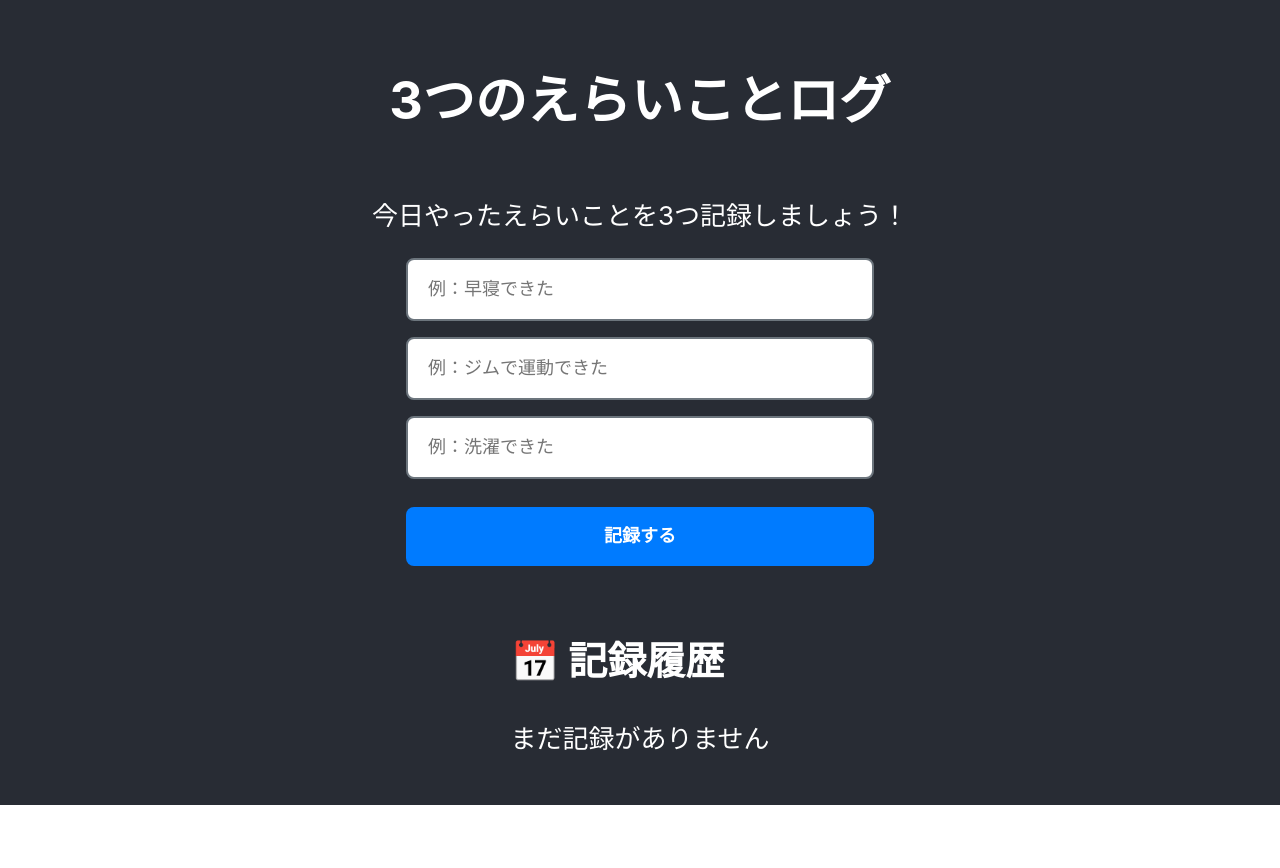
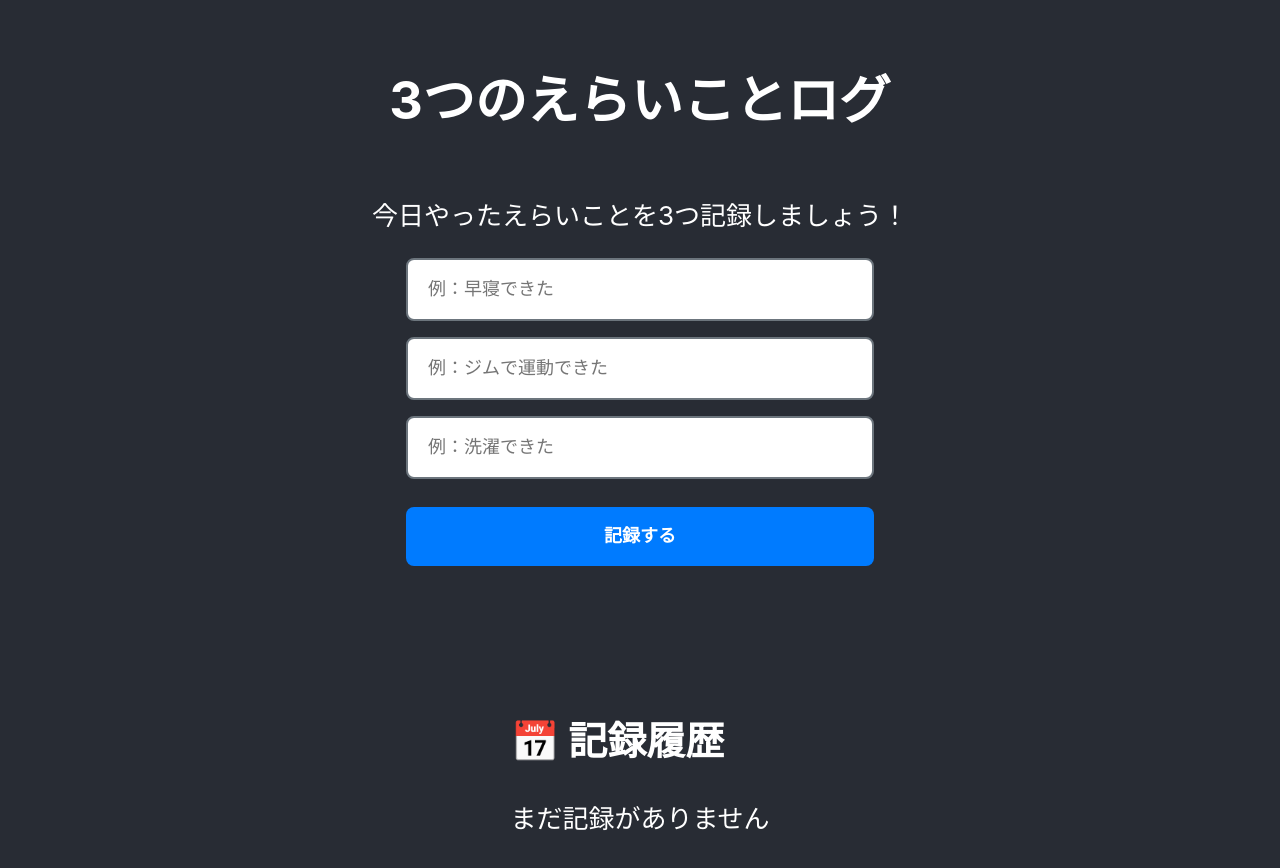
Before and after one commit to 2na3/erai-things-tracker, a React (Create React App) app: page / in a window 1280 px wide. Shown: the top 868 px of the page. Before the commit the page ends 805 px from the top, so only its background shows below. Built offline with nearby package versions, Linux system fonts and the light colour scheme.

Commit message:
Change:スクリーンリーダー機能の実装を変更

```diff
--- a/src/components/MessageDisplay/MessageDisplay.tsx
+++ b/src/components/MessageDisplay/MessageDisplay.tsx
@@ -1,4 +1,4 @@
-import React, { useEffect, useRef } from 'react';
+import React from 'react';
 import styles from './MessageDisplay.module.css'
 
 interface Message {
@@ -24,35 +24,16 @@ const getMessageClass = (type: 'success' | 'error' | 'info') => {
 };
 
 const MessageDisplay = ({message}:MessageDisplayProps) => {
-  const messageRef = useRef<HTMLParagraphElement>(null);
-
-  useEffect(() => {
-    if (message && messageRef.current) {
-      // 現在フォーカスされている要素を記憶
-      const previouslyFocused = document.activeElement as HTMLElement;
-      // メッセージが表示されたら、その要素にフォーカスを移動
-      messageRef.current.focus();
-
-      // 100ms後に元の場所にフォーカスを戻す
-      setTimeout(() => {
-        if (previouslyFocused) {
-          previouslyFocused.focus();
-        }
-      },100);
-    }
-  }, [message]);
-
-  if (!message) return null;
-
   return (
     <div className={styles.container}>
-      <p
-        ref={messageRef}
-        tabIndex={-1}
+      <div
+        aria-live="polite"
+        aria-atomic="true"
+        role="status"
         className={`${styles.message} ${message ? getMessageClass(message.type) : ''}`}
         id='status-message'>
-        {message?.text || ''}
-      </p>
+        {message?.text || '\u00A0'}
+      </div>
     </div>
   );
 };
```
